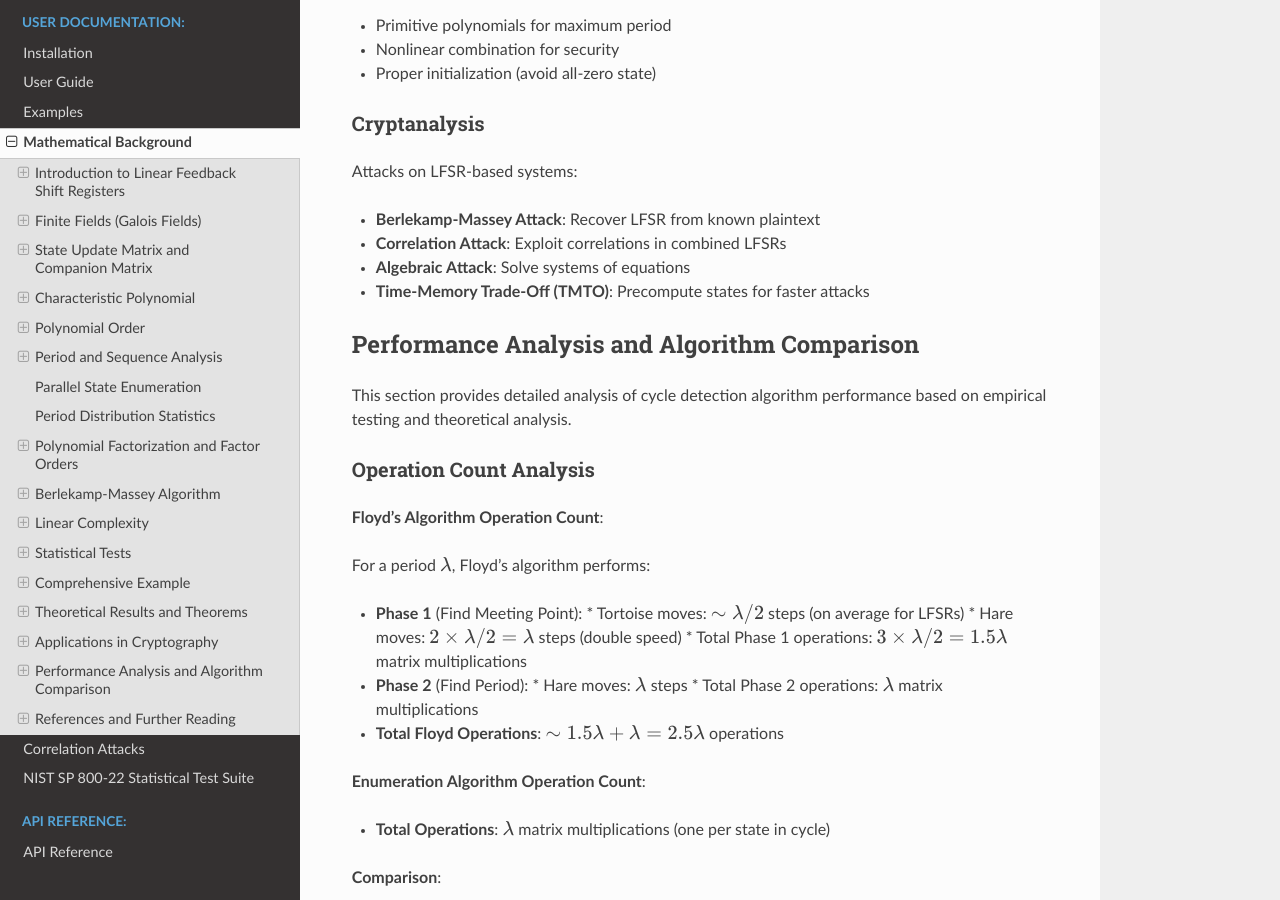
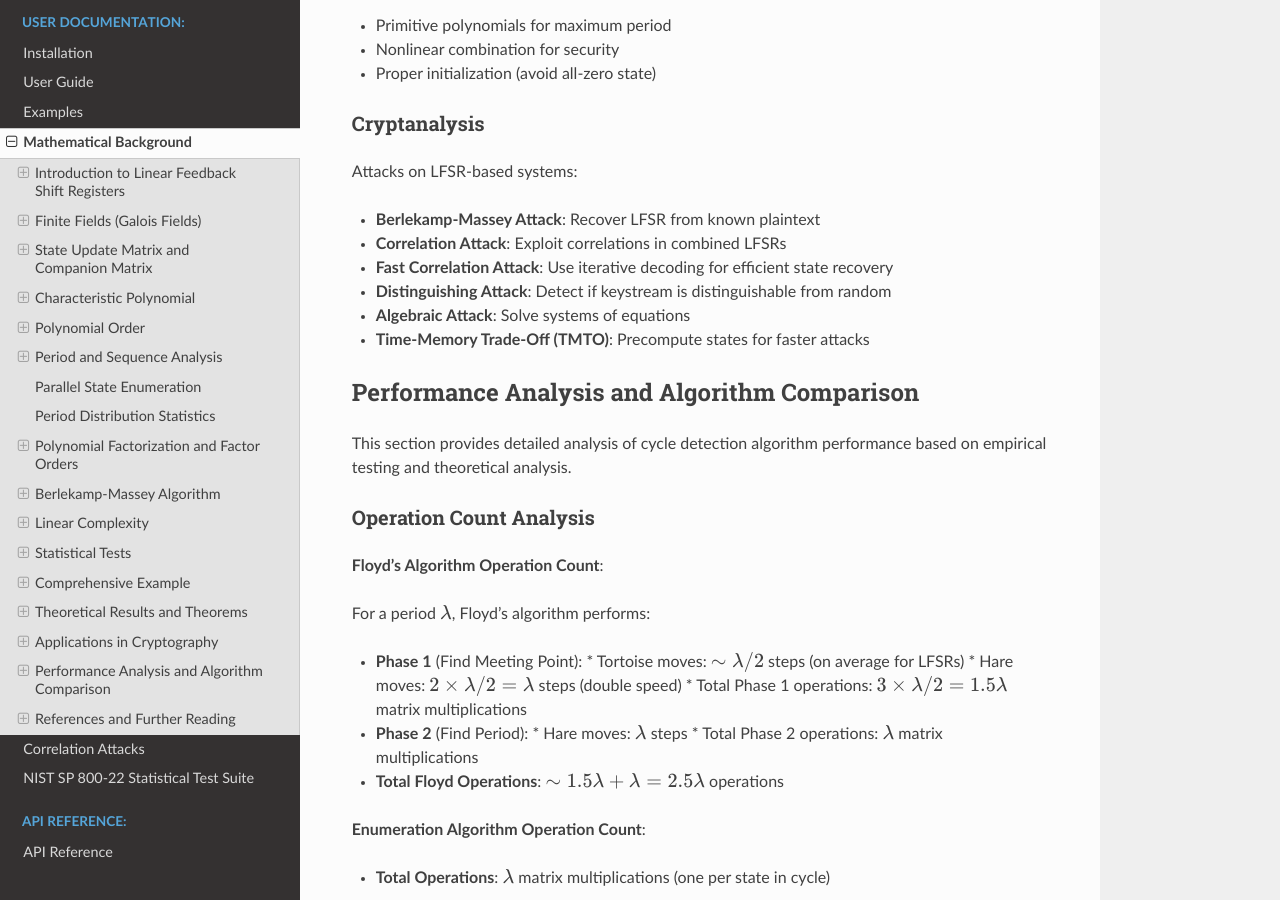
Before and after one commit to mkhellat/lfsr-seq, a Sphinx documentation site: the page built from docs/mathematical_background.rst, in a window 1280 px wide and 900 px high, scrolled down 21689 px. Built offline with Sphinx 7.4.7 and the Read the Docs theme 3.1.0, drawn with Linux system fonts in a browser that asks for light colours.

Commit message:
docs: Add fast correlation attacks to mathematical background
This commit adds fast correlation attacks and distinguishing attacks to
the mathematical background documentation.

Updates:
========

1. docs/mathematical_background.rst:
   - Added fast correlation attack to list of cryptanalytic techniques
   - Added distinguishing attack to list of cryptanalytic techniques
   - References correlation attack framework capabilities

The mathematical background now references all correlation attack
techniques available in the tool.

```diff
--- a/docs/mathematical_background.rst
+++ b/docs/mathematical_background.rst
@@ -1077,6 +1077,8 @@ Attacks on LFSR-based systems:
 
 * **Berlekamp-Massey Attack**: Recover LFSR from known plaintext
 * **Correlation Attack**: Exploit correlations in combined LFSRs
+* **Fast Correlation Attack**: Use iterative decoding for efficient state recovery
+* **Distinguishing Attack**: Detect if keystream is distinguishable from random
 * **Algebraic Attack**: Solve systems of equations
 * **Time-Memory Trade-Off (TMTO)**: Precompute states for faster attacks
 
```
